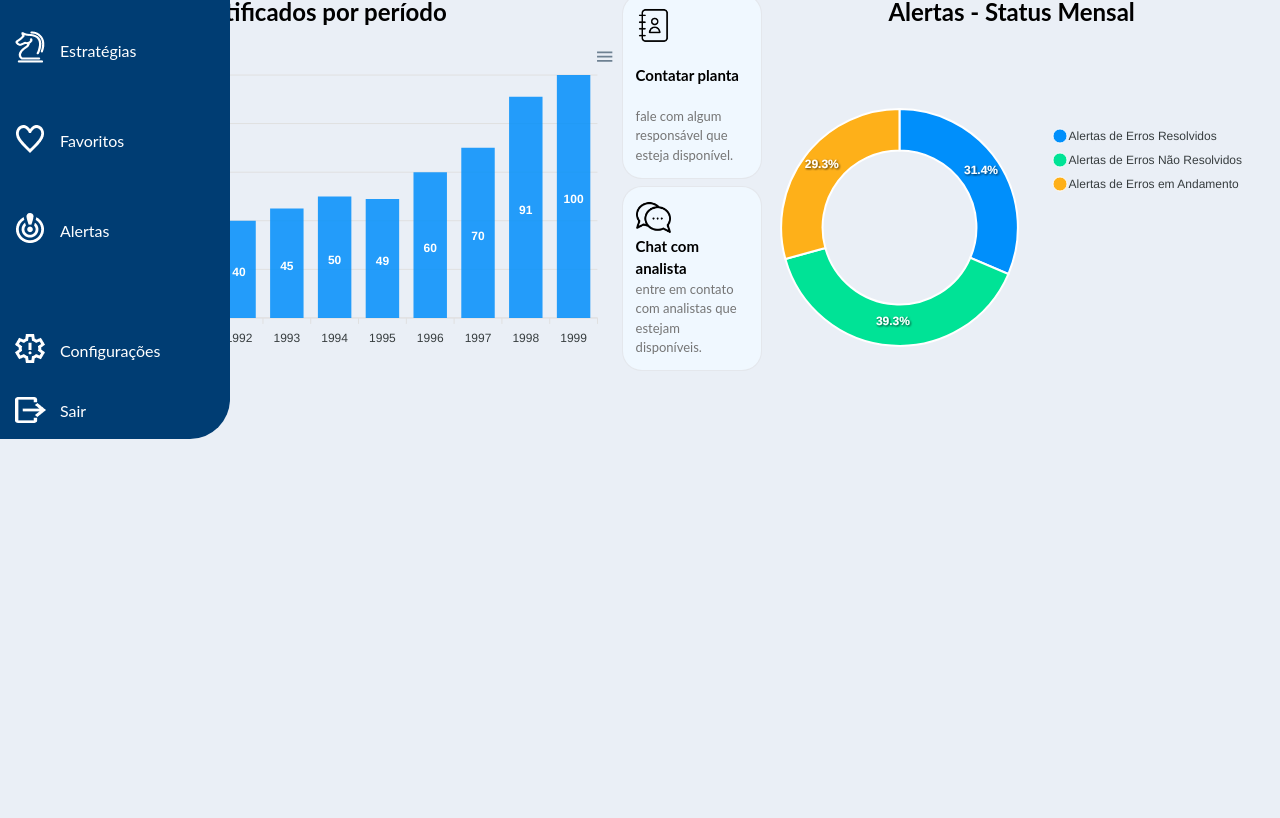
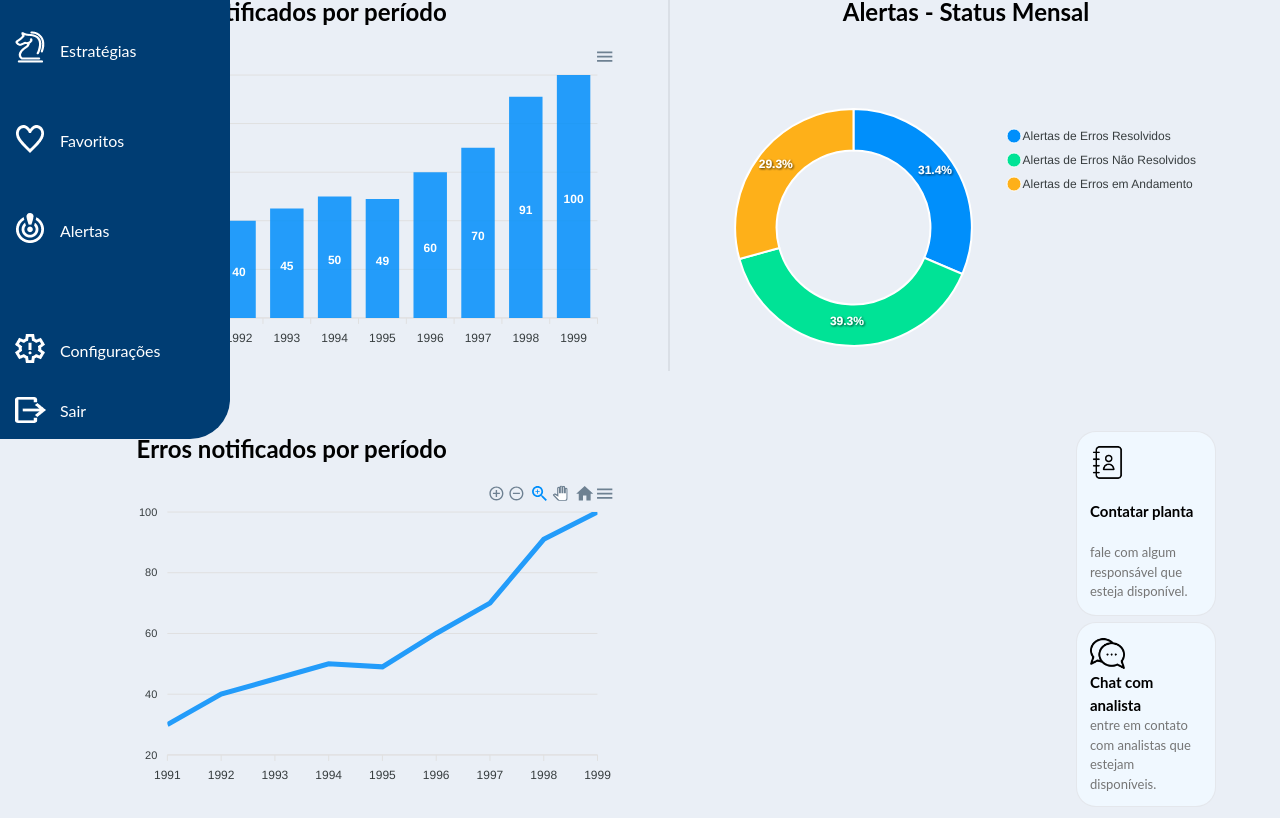
Before and after one commit to kessiamilena/REACT-HOME-ATUALIZADA, a React (Vite) app: page /home in a window 1280 px wide. Shown: the part 361-1179 px from the top of the page. Before the commit the page ends 800 px from the top, so only its background shows below. Built offline with nearby package versions, Linux system fonts and the light colour scheme; no server answers.

Commit message:
Ajustes de design pagina principal

```diff
--- /dev/null
+++ b/src/components/Dashboards/graficoLinha/Linha.tsx
@@ -0,0 +1,57 @@
+import React, { Component, useEffect, useState } from "react";
+import Chart from "react-apexcharts";
+
+import "../graficoErro/style.css"
+
+class LinhaHome extends Component {
+  constructor(props: any) {
+    super(props);
+
+    console.log(props)
+
+    this.state = {
+      erros : [],
+      options: {
+        chart: {
+          id: "basic-bar"
+        },
+        xaxis: {
+          categories: [1991, 1992, 1993, 1994, 1995, 1996, 1997, 1998, 1999]
+          // categories: [props.data_erro]
+        }
+      },
+      series: [
+        {
+          name: "series-1",
+          data: [30, 40, 45, 50, 49, 60, 70, 91, 100]
+          // data: [k]
+        }
+      ]
+    };
+  }
+
+  render()
+  {
+    console.log(this.props)
+
+    return (
+      <div className="app">
+        <h2>Erros notificados por período</h2>
+        <div className="row">
+          <div className="mixed-chart">
+            <Chart
+              options={this.state.options}
+              series={this.state.series}
+              type="line"
+              width="500"
+            />
+          </div>
+        </div>
+      </div>
+    );
+  }
+}
+
+
+
+export default LinhaHome;
--- a/src/pages/Home/index.tsx
+++ b/src/pages/Home/index.tsx
@@ -13,6 +13,7 @@ import IconeChat from "../../assets/img/icon-chat.png"
 import { useEffect, useState } from "react"
 import AlertasHome from "../../components/Dashboards/graficoAlerta/AlertasHome"
 import axios from "axios"
+import LinhaHome from "../../components/Dashboards/graficoLinha/Linha"
 
 
 
@@ -69,7 +70,13 @@ export default function Home() {
                     <div className="centro">
                         <div className="centro-um">
                             <ErrosHome erroList = {erro}/>
-                            {/* <div className="linha"></div> */}
+                            <div className="linha"></div>
+                            {/* estavaaqui */}
+                            <AlertasHome/>
+                        </div>
+                        <div className="centro-dois">
+                            <LinhaHome/>
+
                             <div className="cards-meio">
                                 <div className="card-meio">
                                 <img src={ IconeContato } alt="Icone de agenda de contato" />
@@ -82,9 +89,6 @@ export default function Home() {
                                     <p>entre em contato com analistas que estejam disponíveis.</p>
                                 </div>
                             </div>
-                            <AlertasHome/>
-                        </div>
-                        <div className="centro-dois">
                             {/* centro-dois */}
                         </div>
                     </div>
--- a/src/pages/Home/style.css
+++ b/src/pages/Home/style.css
@@ -101,10 +101,10 @@ body {
     display: flex;
     flex-direction: column;
     /* justify-content: space-between; */
-    /* gap: 50px; */
+    gap: 60px;
 }
 
-.centro-um {
+.centro-um, .centro-dois{
     display: flex;
     flex-direction: row;
     justify-content: space-between;
@@ -112,6 +112,10 @@ body {
     /* gap: 50px; */
     /* justify-content: space-between; */
 }
+
+/* .centro-dois{
+    align-self: center;
+} */
 
 .linha {
     border: 1px solid #00000011;
```
